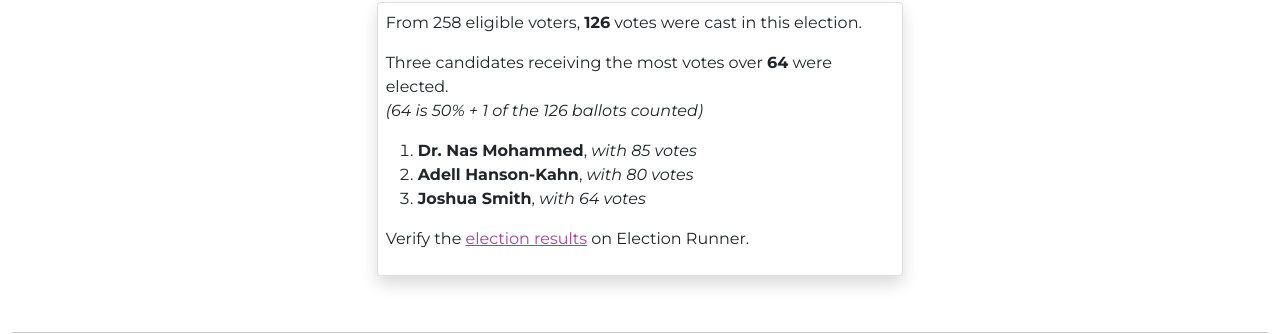
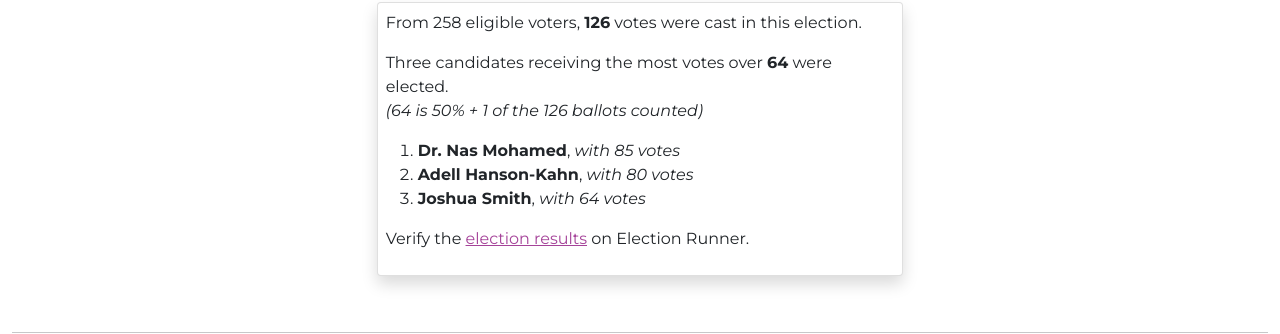
Before and after one commit to sfpride/members, a Jekyll site: the page built from election.html, in a window 1280 px wide and 900 px high. Shown: the part 356-690 px from the top of the window. Built offline with Jekyll 4.4.1, drawn with Linux system fonts in a browser that asks for light colours.

Commit message:
fix name typo

```diff
--- a/2023/election.html
+++ b/2023/election.html
@@ -28,7 +28,7 @@ permalink: /election/
             <p>Three candidates receiving the most votes over <strong>64</strong> were elected.<br> <em>(64 is 50% + 1 of the
                     126 ballots counted)</em></p>
             <ol>
-                <li><strong>Dr. Nas Mohammed</strong>, <em>with 85 votes</em></li>
+                <li><strong>Dr. Nas Mohamed</strong>, <em>with 85 votes</em></li>
                 <li><strong>Adell Hanson-Kahn</strong>, <em>with 80 votes</em></li>
                 <li><strong> Joshua Smith</strong>, <em>with 64 votes</em></li>
             </ol>
--- a/election.html
+++ b/election.html
@@ -28,7 +28,7 @@ permalink: /election/
             <p>Three candidates receiving the most votes over <strong>64</strong> were elected.<br> <em>(64 is 50% + 1 of the
                     126 ballots counted)</em></p>
             <ol>
-                <li><strong>Dr. Nas Mohammed</strong>, <em>with 85 votes</em></li>
+                <li><strong>Dr. Nas Mohamed</strong>, <em>with 85 votes</em></li>
                 <li><strong>Adell Hanson-Kahn</strong>, <em>with 80 votes</em></li>
                 <li><strong> Joshua Smith</strong>, <em>with 64 votes</em></li>
             </ol>
```
